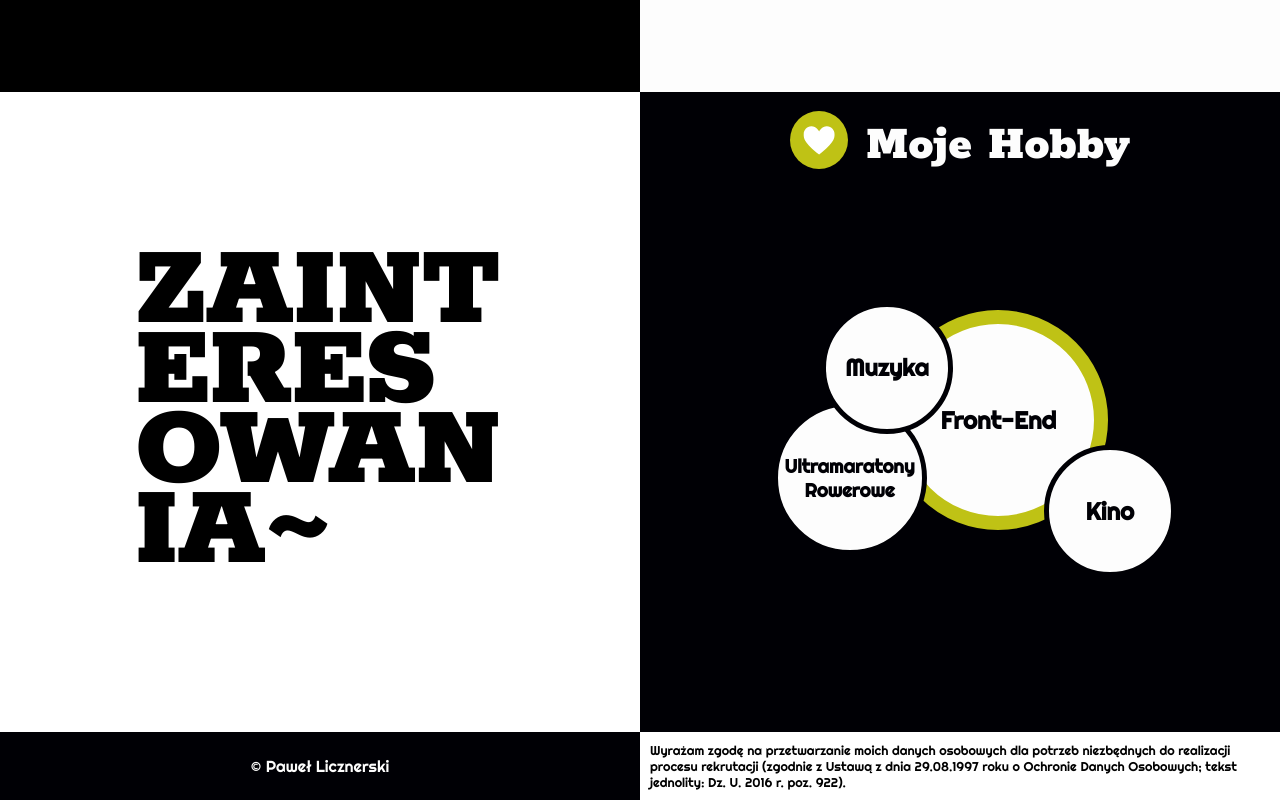
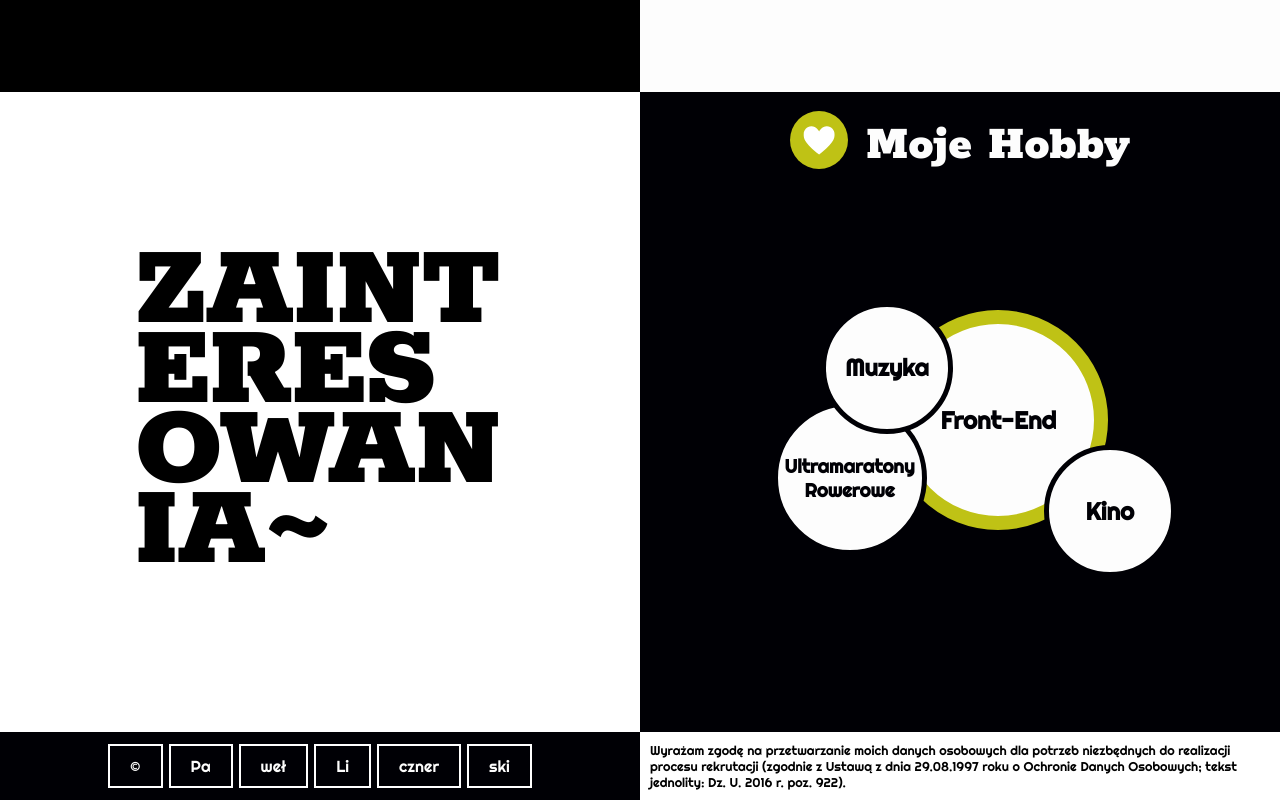
Before and after one commit to pawellicznerski/cv_pawel, a React (Create React App) app: page / in a window 1280 px wide. Shown: the part 3185-3985 px from the top of the page. Built offline with nearby package versions, Linux system fonts and the light colour scheme.

Commit message:
adding fliping footer

```diff
--- a/src/App.css
+++ b/src/App.css
@@ -1392,11 +1392,18 @@
     @media (min-width: 600px) {
       .footer__section {
         width: 50%; } }
-    .footer__section_left {
+    .footer__section__left {
       background-color: #000005;
       color: #fdfdfd;
       font-size: 1em; }
-    .footer__section_right {
+      .footer__section__left__word {
+        transform-style: preserve-3d; }
+        .footer__section__left__word_syllable {
+          margin: auto 3px;
+          height: 35px;
+          border: 2px solid white;
+          padding: 10px 20px; }
+    .footer__section__right {
       font-size: 0.8em; }
 
 .page {
--- a/src/components/cv-page/footer/_footer.scss
+++ b/src/components/cv-page/footer/_footer.scss
@@ -16,12 +16,21 @@
     @include mobile{
       width: 50%;
     };
-    &_left{
+    &__left{
       background-color: $color__primary_black;
       color: $color__primary_white;
       font-size: 1em;
+      &__word{
+        transform-style: preserve-3d;
+        &_syllable{
+          margin: auto 3px;
+          height: 35px;
+          border: 2px solid white;
+          padding: 10px 20px;
+        }
+      }
     }
-    &_right{
+    &__right{
       font-size: 0.8em;
     }
   }
--- a/src/components/cv-page/footer/footer.js
+++ b/src/components/cv-page/footer/footer.js
@@ -5,10 +5,15 @@ class Footer extends Component {
   render() {
     return (
       <div className="footer">
-        <p className="footer__section footer__section_left">
-          &copy; Paweł Licznerski
-        </p>
-        <p className="footer__section footer__section_right">
+        <div className="footer__section footer__section__left">
+          <div className="footer__section__left__word"><span className="footer__section__left__word_syllable">&copy;</span></div>
+          <div className="footer__section__left__word"><span className="footer__section__left__word_syllable">Pa</span></div>
+          <div className="footer__section__left__word"><span className="footer__section__left__word_syllable">weł</span></div>
+          <div className="footer__section__left__word"><span className="footer__section__left__word_syllable">Li</span></div>
+          <div className="footer__section__left__word"><span className="footer__section__left__word_syllable">czner</span></div>
+          <div className="footer__section__left__word"><span className="footer__section__left__word_syllable">ski</span></div>
+        </div>
+        <p className="footer__section footer__section__right">
           Wyrażam zgodę na przetwarzanie moich danych osobowych dla potrzeb niezbędnych do realizacji procesu rekrutacji (zgodnie z Ustawą z dnia 29.08.1997 roku o Ochronie Danych Osobowych; tekst jednolity: Dz. U. 2016 r. poz. 922).
         </p>
       </div>
```
